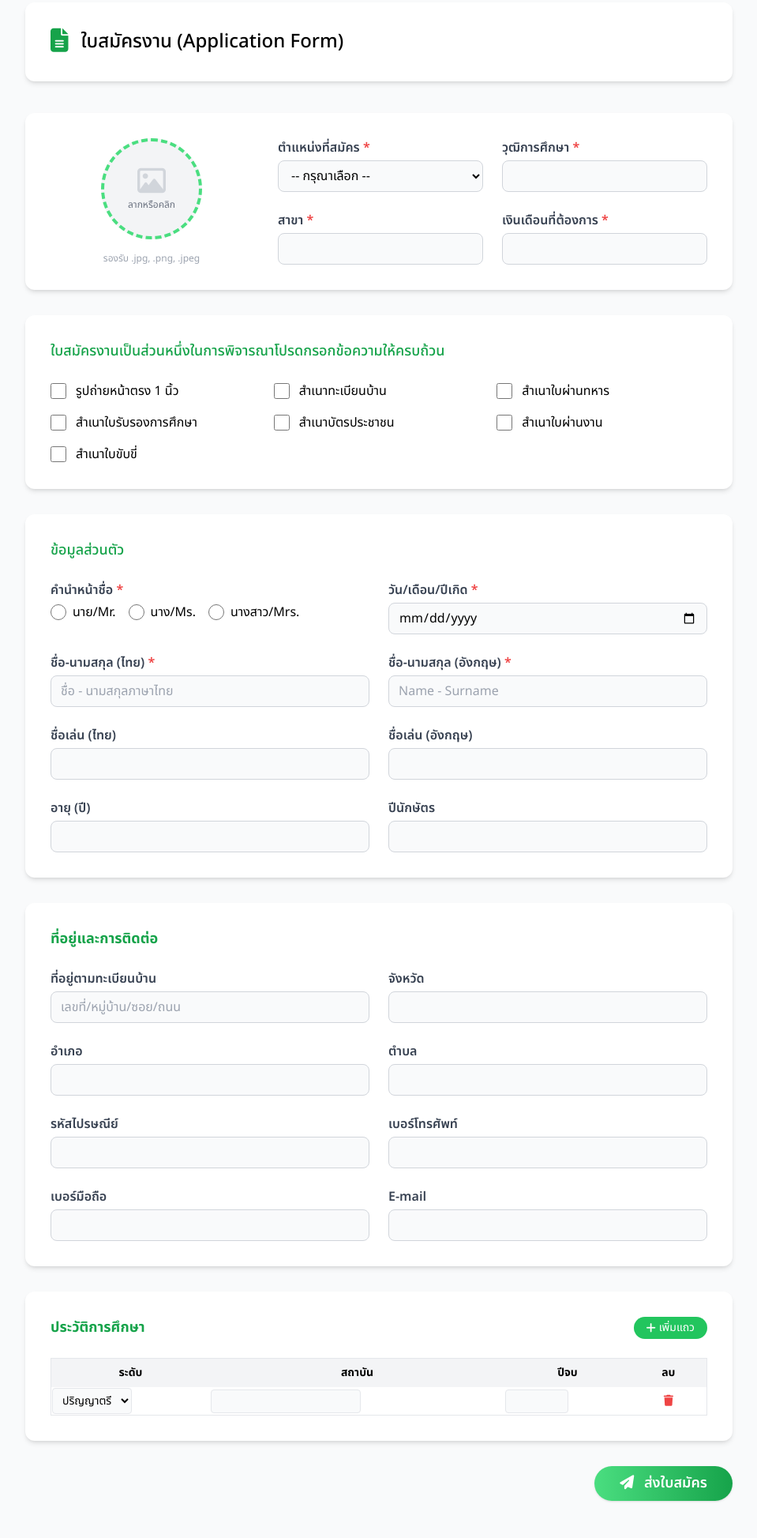
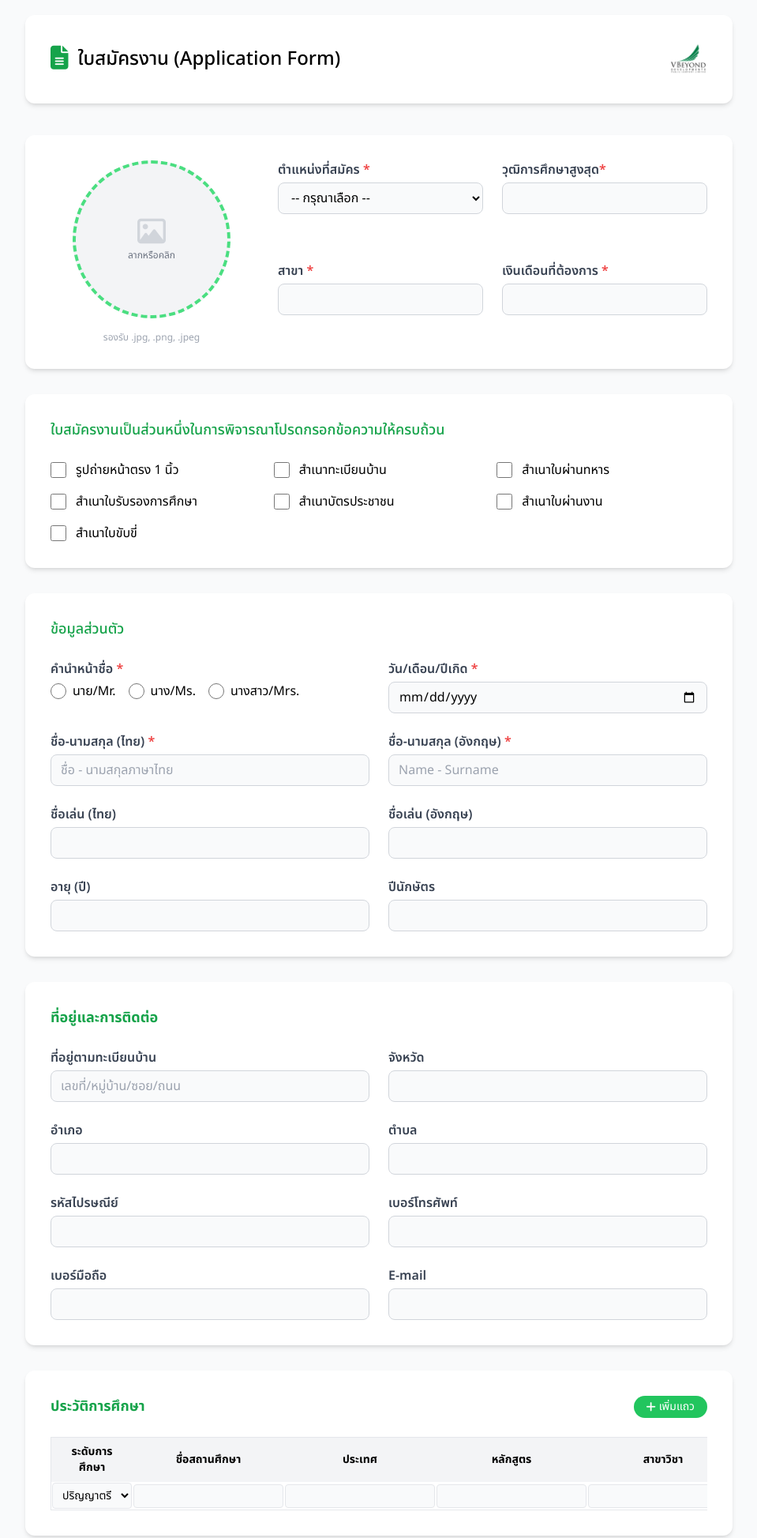
Before and after one commit to Narongsakkaewp/html, a plain HTML site: page application/applyform.html in a window 1280 px wide. Shown: the part 37-1984 px from the top of the page at 79% size, without its empty margins (160-1119 px from the left). Drawn offline with nearby package versions, Linux system fonts and the light colour scheme.

Commit message:
Update applyform.html

```diff
--- a/application/applyform.html
+++ b/application/applyform.html
@@ -4,10 +4,11 @@
 <head>
     <meta charset="UTF-8">
     <title>Application Form</title>
-    <link rel="icon" type="image/x-icon" href="assets/favicon.io/logo_vby.png"/>
-    <meta name="viewport" content="width=device-width, initial-scale=1"/>
+    <link rel="icon" type="image/x-icon" href="../assets/favicon.io/logo_vby.png" />
+    <meta name="viewport" content="width=device-width, initial-scale=1" />
     <script src="https://cdn.tailwindcss.com"></script>
     <script src="https://kit.fontawesome.com/78659597ce.js" crossorigin="anonymous"></script>
+    <script defer src="https://cdn.jsdelivr.net/npm/alpinejs@3.x.x/dist/cdn.min.js"></script>
 
     <link rel="preconnect" href="https://fonts.googleapis.com" />
     <link rel="preconnect" href="https://fonts.gstatic.com" crossorigin />
@@ -48,16 +49,37 @@
             background-color: #059669;
         }
     </style>
+
+
 </head>
 
-<body class="bg-gray-50 min-h-screen py-10">
+<body class="bg-gray-50 min-h-screen overflow-auto md:py-10">
     <div class="max-w-4xl mx-auto space-y-10">
 
         <!-- Header -->
-        <div class="bg-white rounded-xl shadow-md p-8 flex items-center gap-4">
-            <span class="text-green-600 text-3xl"><i class="fa-solid fa-file-lines"></i></span>
-            <h1 class="text-2xl font-medium">ใบสมัครงาน (Application Form)</h1>
+        <div
+            class="bg-white rounded-xl md:rounded-t-xl rounded-t-none shadow-md p-4 md:p-8 grid grid-cols-2 gap-4 items-center mt-0 md:mt-4">
+            <!-- ส่วนซ้าย -->
+            <div class="flex items-center min-w-0">
+                <span class="text-green-600 text-2xl md:text-3xl flex-shrink-0">
+                    <i class="fa-solid fa-file-lines"></i>
+                </span>
+                <h2 class="ml-3 text-base md:text-2xl font-medium truncate">
+                    ใบสมัครงาน (Application Form)
+                </h2>
+            </div>
+            <!-- ส่วนขวา -->
+            <div class="flex justify-end">
+                <img src="../assets/favicon.io/logo_vby.png" class="w-10 h-10 md:w-12 md:h-12" alt="logo_vby">
+            </div>
         </div>
+
+        <!-- <div x-data="{ open: false }">
+            <button @click="open = !open" class="bg-green-500 px-4 py-2 text-white rounded">Toggle</button>
+            <div x-show="open" class="mt-2 p-4 bg-gray-100 rounded shadow">
+                นี่คือข้อความที่ซ่อน/แสดงด้วย Alpine.js!
+            </div>
+        </div> -->
 
         <!-- Section: Profile & Basic Info -->
         <form autocomplete="off">
@@ -65,8 +87,8 @@
                 <!-- Profile Image -->
                 <div class="flex flex-col items-center justify-start col-span-1">
                     <div id="image-container"
-                        class="relative w-32 h-32 rounded-full border-4 border-dashed border-green-400 flex items-center justify-center bg-gray-100 hover:bg-green-50 transition mb-4">
-                        <input type="file" id="image1" name="img_user" accept="image/*" class="hidden" />
+                        class="relative w-[200px] h-[200px] rounded-full border-4 border-dashed border-green-400 flex items-center justify-center bg-gray-100 hover:bg-green-50 transition mb-4">
+                        <input type="file" id="image1" name="img_user" accept=".jpg,.jpeg,.png," class="hidden" />
                         <label for="image1"
                             class="cursor-pointer absolute inset-0 flex flex-col items-center justify-center">
                             <div id="image-placeholder" class="flex flex-col items-center justify-center">
@@ -92,12 +114,12 @@
                             <option value="it">IT Support</option>
                             <option value="programmer">Programmer</option>
                             <option value="advertising">Advertising Manager</option>
-                            <option value="sustainable">Sustainable Development</option>
                             <option value="bd">Business Development</option>
+                            <option value="sustainable">Sustainable Development </option>
                         </select>
                     </div>
                     <div>
-                        <label class="block text-gray-700 font-semibold mb-1">วุฒิการศึกษา <span
+                        <label class="block text-gray-700 font-semibold mb-1">วุฒิการศึกษาสูงสุด<span
                                 class="text-red-500">*</span></label>
                         <input type="text" required
                             class="w-full h-10 border border-gray-300 rounded-lg px-3 focus:ring-2 focus:ring-green-400 bg-gray-50" />
@@ -260,9 +282,13 @@
                     <table class="min-w-full text-sm border rounded-lg">
                         <thead>
                             <tr class="bg-gray-100 text-center">
-                                <th class="py-2 px-4">ระดับ</th>
-                                <th class="py-2 px-4">สถาบัน</th>
-                                <th class="py-2 px-4">ปีจบ</th>
+                                <th class="py-2 px-4">ระดับการศึกษา</th>
+                                <th class="py-2 px-4">ชื่อสถานศึกษา</th>
+                                <th class="py-2 px-4">ประเทศ</th>
+                                <th class="py-2 px-4">หลักสูตร</th>
+                                <th class="py-2 px-4">สาขาวิชา</th>
+                                <th class="py-2 px-4">เกรดเฉลี่ย</th>
+                                <th class="py-2 px-4">ปีที่สำเร็จการศึกษา</th>
                                 <th class="py-2 px-4">ลบ</th>
                             </tr>
                         </thead>
@@ -278,12 +304,12 @@
                                 <option>มัธยม</option>
                             </select>
                         </td>
-                        <td>
-                            <input type="text" class="border rounded px-2 py-1 bg-gray-50" />
-                        </td>
-                        <td>
-                            <input type="number" class="border rounded px-2 py-1 w-20 bg-gray-50" />
-                        </td>
+                        <td><input type="text" class="border rounded px-2 py-1 bg-gray-50" /></td>
+                        <td><input type="text" class="border rounded px-2 py-1 bg-gray-50" /></td>
+                        <td><input type="text" class="border rounded px-2 py-1 bg-gray-50" /></td>
+                        <td><input type="text" class="border rounded px-2 py-1 bg-gray-50" /></td>
+                        <td><input type="text" class="border rounded px-2 py-1 bg-gray-50" /></td>
+                        <td><input type="number" class="border rounded px-2 py-1 bg-gray-50" /></td>
                         <td class="text-center">
                             <button type="button" class="text-red-500 remove-row-btn"><i
                                     class="fa-solid fa-trash"></i></button>
@@ -293,7 +319,7 @@
             </div>
 
             <!-- Section: Submit Button -->
-            <div class="flex justify-end mt-8">
+            <div class="flex justify-end mt-8 mb-4">
                 <button type="submit"
                     class="bg-gradient-to-r from-green-400 to-green-600 text-white px-8 py-2 rounded-full shadow hover:scale-105 transition font-semibold text-lg">
                     <i class="fa-solid fa-paper-plane mr-2"></i> ส่งใบสมัคร
@@ -317,24 +343,36 @@
             }
         });
 
+        // drag and drop
         const container = document.getElementById('image-container');
         container.addEventListener('dragover', e => {
             e.preventDefault();
-            container.classList.add('ring-2', 'ring-green-400');
+            container.classList.add('ring-4', 'ring-green-400');
         });
         container.addEventListener('dragleave', e => {
             e.preventDefault();
-            container.classList.remove('ring-2', 'ring-green-400');
+            container.classList.remove('ring-4', 'ring-green-400');
         });
         container.addEventListener('drop', e => {
             e.preventDefault();
-            container.classList.remove('ring-2', 'ring-green-400');
+            container.classList.remove('ring-4', 'ring-green-400');
             const files = e.dataTransfer.files;
             if (files && files[0]) {
                 input.files = files;
                 preview.src = URL.createObjectURL(files[0]);
                 preview.classList.remove('hidden');
                 placeholder.classList.add('hidden');
+            }
+        });
+
+        //alert file >2mb
+        const maxSize = 2 * 1024 * 1024; // 2MB
+        document.getElementById('image1').addEventListener('change', function (e) {
+            const file = this.files[0];
+            if (file && file.size > maxSize) {
+                alert('ขนาดไฟล์ต้องไม่เกิน 2MB');
+                this.value = " "; // ลบไฟล์ที่เลือกออก
+                // หรือจะ reset preview, reset error message เพิ่มเติม
             }
         });
 
```
